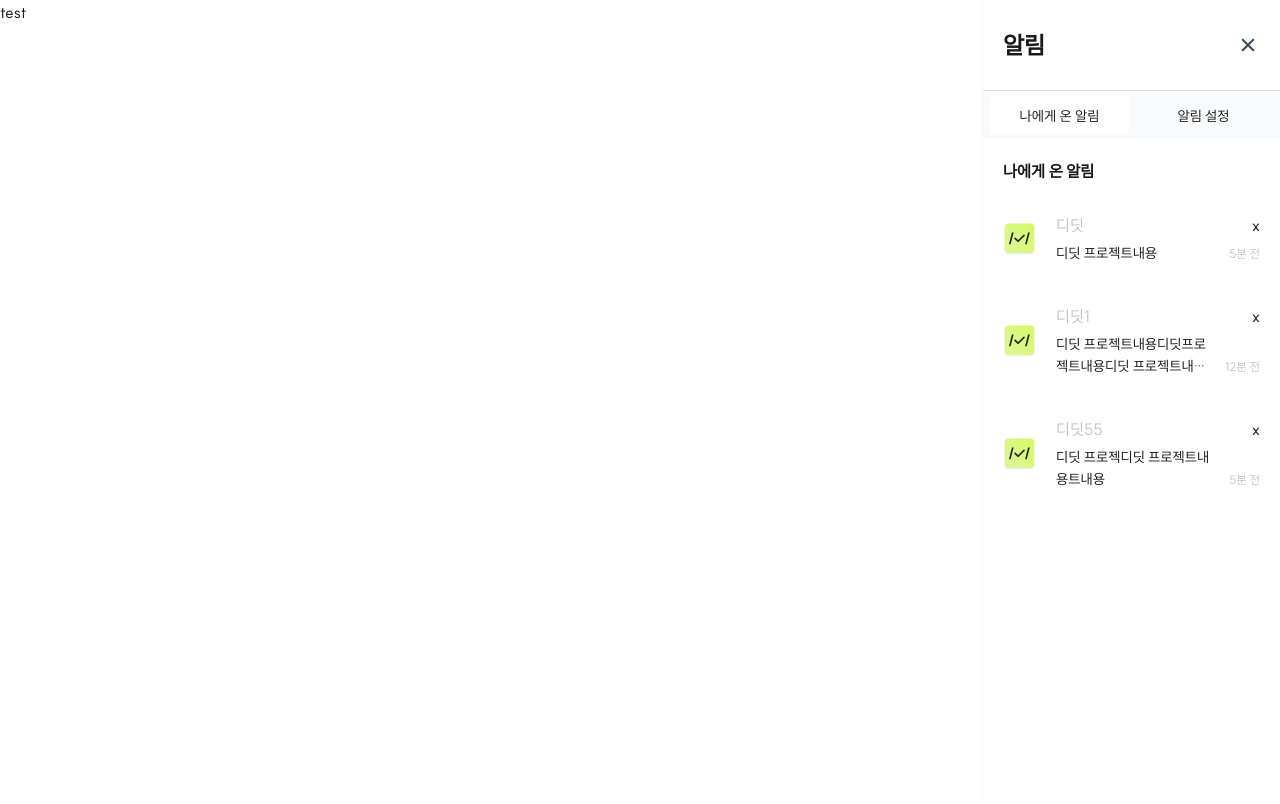
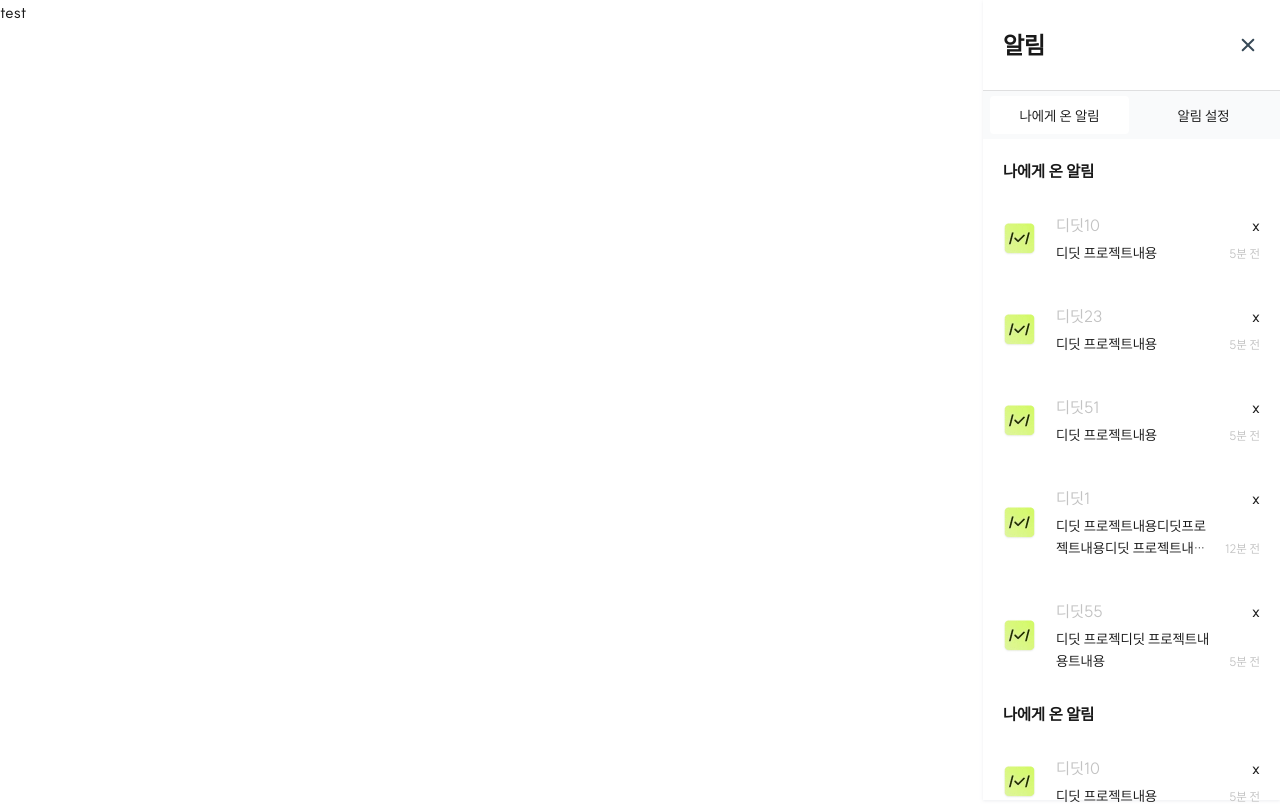
Before and after one commit to muzi55/didit, a Next.js app: page / in a window 1280 px wide. Shown: the top 804 px of the page. Built offline with nearby package versions, Linux system fonts and the light colour scheme.

Commit message:
component: AlarmBox 컴포넌트 및 하위 컴포넌트 수정
Alarm 컴포넌트 - 포지션 스타일 이동
AlarmBox 컴포넌트 - 더미데이터 추가 및 포지션 스타일 AlarmBox 이동
AlarmTabs - sticky 추가
MyAlarmContent 컴포넌트 분리

```diff
--- a/src/app/_components/alarm/Alarm.tsx
+++ b/src/app/_components/alarm/Alarm.tsx
@@ -3,5 +3,7 @@ import React from "react";
 import AlarmBox from "./AlarmBox";
 
 export default function Alarm() {
-	return <AlarmBox />;
+	return <div className="absolute top-0 right-0 alarmBox shadow-shadow1 flex flex-col h-[100dvh]">
+		<AlarmBox />
+	</div>;
 }
--- a/src/app/_components/alarm/AlarmBox.tsx
+++ b/src/app/_components/alarm/AlarmBox.tsx
@@ -8,7 +8,21 @@ import MyAlarmSection from "./MyAlarmSection";
 
 const textArr = [
 	{
-		projectTitle: "디딧",
+		projectTitle: "디딧10",
+		content: "디딧 프로젝트내용",
+		time: "5분",
+		img: "",
+		onClick: () => {},
+	},
+    {
+		projectTitle: "디딧23",
+		content: "디딧 프로젝트내용",
+		time: "5분",
+		img: "",
+		onClick: () => {},
+	},
+    {
+		projectTitle: "디딧51",
 		content: "디딧 프로젝트내용",
 		time: "5분",
 		img: "",
@@ -34,11 +48,12 @@ const textArr = [
 export default function AlarmBox() {
 	const [tab, setTab] = useState<number>(0);
 	return (
-		<div className="absolute top-0 right-0 alarmBox shadow-shadow1">
+		<div className="">
 			<AlarmBox.AlarmHeader onClick={() => {}} />
 
 			<AlarmTabs activeIndex={tab} setActiveIndex={setTab}>
 				<AlarmTabs.Tab title="나에게 온 알림">
+					<MyAlarmSection alarmList={textArr} sectionTitle="나에게 온 알림" />
 					<MyAlarmSection alarmList={textArr} sectionTitle="나에게 온 알림" />
 				</AlarmTabs.Tab>
 				<AlarmTabs.Tab title="알림 설정">
@@ -51,7 +66,7 @@ export default function AlarmBox() {
 
 const AlarmHeader = ({ onClick }: { onClick: () => void }) => {
 	return (
-		<div className="flex justify-between py-[30px] border-b border-stroke px-[20px]">
+		<div className="sticky top-0 flex justify-between py-[30px] border-b border-stroke px-[20px] bg-white">
 			<h2 className="text-H6">알림</h2>
 			<button onClick={onClick}>{icons.cross(crossMedium)}</button>
 		</div>
--- a/src/app/_components/alarm/AlarmTabs.tsx
+++ b/src/app/_components/alarm/AlarmTabs.tsx
@@ -17,7 +17,7 @@ export const AlarmTabs = ({
 }: ITabProps) => {
 	return (
 		<div className="">
-			<div className="flex py-[5px] px-[7px] gap-[5px] bg-gray-1">
+			<div className="sticky top-[91px] flex py-[5px] px-[7px] gap-[5px] bg-gray-1">
 				{React.Children.map(children, (child, index) => {
 					const activeBackground = activeIndex === index ? "bg-white" : "";
 					return (
--- /dev/null
+++ b/src/app/_components/alarm/MyAlarmContent.tsx
@@ -0,0 +1,41 @@
+import React from "react";
+import { MyAlarmContentProps } from "./alarmType";
+import Image from "next/image";
+import { AlarmImg } from "./AlarmImage";
+
+export const MyAlarmContent = ({
+	projectTitle,
+	content,
+	onClick,
+	time,
+	img,
+}: MyAlarmContentProps) => {
+	const { AlarmLogo } = AlarmImg;
+	const checkImg = img ? { ...AlarmImg, src: img } : AlarmLogo;
+
+	return (
+		<div className="flex items-center py-[10px]">
+			<div className="mr-[20px]">
+				<Image {...checkImg} alt={AlarmLogo.alt} />
+			</div>
+
+			<div className="flex-1">
+				<div className="flex justify-between mb-[5px]">
+					<h4 className="text-bodyMedium500 text-textColor-secondary">
+						{projectTitle}
+					</h4>
+					<button onClick={onClick}>x</button>
+				</div>
+
+				<div className="flex justify-between">
+					<div className="text-bodySmall400 line-clamp-2 mr-[9px]">
+						{content}
+					</div>
+					<p className="self-end whitespace-nowrap text-bodyExtraSmall400 text-textColor-secondary">
+						{time} 전
+					</p>
+				</div>
+			</div>
+		</div>
+	);
+};
--- a/src/app/_components/alarm/MyAlarmSection.tsx
+++ b/src/app/_components/alarm/MyAlarmSection.tsx
@@ -2,6 +2,8 @@ import Image from "next/image";
 import React from "react";
 
 import { AlarmImg } from "./AlarmImage";
+import { MyAlarmContentProps } from "./alarmType";
+import { MyAlarmContent } from "./MyAlarmContent";
 
 interface MyAlarmSectionProps {
 	sectionTitle: string;
@@ -13,7 +15,7 @@ export default function MyAlarmSection({
 	alarmList,
 }: MyAlarmSectionProps) {
 	return (
-		<div className="px-[20px]">
+		<section className="px-[20px]">
 			<MyAlarmSection.Header>{sectionTitle}</MyAlarmSection.Header>
 			<ul className="flex flex-col gap-[20px]">
 				{alarmList.map(alarm => (
@@ -27,7 +29,7 @@ export default function MyAlarmSection({
 					/>
 				))}
 			</ul>
-		</div>
+		</section>
 	);
 }
 
@@ -35,48 +37,5 @@ const MyAlarmHeader = ({ children }: { children: string }) => {
 	return <h3 className="text-bodyMedium700 my-[20px]">{children}</h3>;
 };
 
-interface MyAlarmContentProps {
-	projectTitle: string;
-	content: string;
-	onClick: () => void;
-	time: string;
-	img?: string;
-}
-
-const MyAlarmContent = ({
-	projectTitle,
-	content,
-	onClick,
-	time,
-	img,
-}: MyAlarmContentProps) => {
-	const { AlarmLogo } = AlarmImg;
-	const checkImg = img ? { ...AlarmImg, src: img } : AlarmLogo;
-
-	return (
-		<div className="flex items-center py-[10px]">
-			<div className="mr-[20px]">
-				<Image {...checkImg} alt={AlarmLogo.alt} />
-			</div>
-			<div className="flex-1">
-				<div className="flex justify-between mb-[5px]">
-					<h4 className="text-bodyMedium500 text-textColor-secondary">
-						{projectTitle}
-					</h4>
-					<button onClick={onClick}>x</button>
-				</div>
-				<div className="flex justify-between">
-					<div className="text-bodySmall400 line-clamp-2 mr-[9px]">
-						{content}
-					</div>
-					<p className="self-end whitespace-nowrap text-bodyExtraSmall400 text-textColor-secondary">
-						{time} 전
-					</p>
-				</div>
-			</div>
-		</div>
-	);
-};
-
 MyAlarmSection.Header = MyAlarmHeader;
 MyAlarmSection.Content = MyAlarmContent;
--- /dev/null
+++ b/src/app/_components/alarm/alarmType.ts
@@ -0,0 +1,7 @@
+export interface MyAlarmContentProps {
+	projectTitle: string;
+	content: string;
+	onClick: () => void;
+	time: string;
+	img?: string;
+}
```
